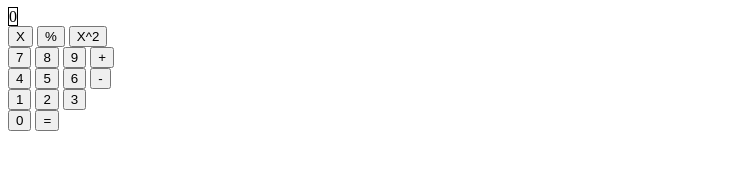
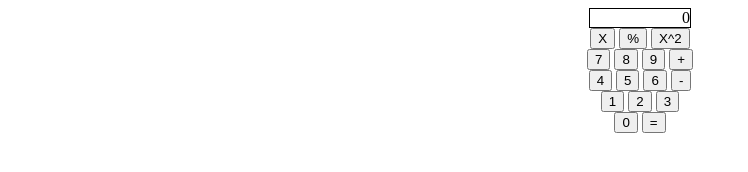
Before and after one commit to Idf8/calculator, a plain HTML site: page index.html in a window 1280 px wide. Shown: the whole page, without its empty margins (0-748 px from the left). Drawn offline with Linux system fonts and the light colour scheme.

Commit message:
Added very basic styling. Wrapper to center buttons and expanded answer box

```diff
--- a/index.html
+++ b/index.html
@@ -7,34 +7,35 @@
     <link rel="stylesheet" href="styles.css">
 </head>
 <body>
-    <div>
-        <span id="answer-box"></span>
+    <div id="wrapper">
+        <div id="answer-div">
+            <label id="answer-box"></label>
         </div>
         <div>
-        <div>
+            <div class="button-row">
                 <button id="times">X</button>
                 <button id="divide">%</button>
                 <button id="squared">X^2</button>
             </div>
-        <div>
+            <div class="button-row">
                 <button id="7">7</button>
                 <button id="8">8</button>
                 <button id="9">9</button>
                 <button id="plus">+</button>
             </div>
-        <div>
+            <div class="button-row">
                 <button id="4">4</button>
                 <button id="5">5</button>
                 <button id="6">6</button>
                 <button id="-">-</button>
             </div>
-        <div>
+            <div class="button-row">
                 <button id="1">1</button>
                 <button id="2">2</button>
                 <button id="3">3</button>
 
             </div>
-        <div>
+            <div class="button-row">
                 <button id="0">0</button>
                 <button id="=">=</button>
 
@@ -43,6 +44,7 @@
 
             </div>
         </div>
+</div>
 </body>
 
 </html>
--- a/styles.css
+++ b/styles.css
@@ -1,5 +1,19 @@
-#answer-box {
-    width: 300px;
+#answer-div {
+    margin: 0 auto;
+    width: 100px;
     border: 1px solid black;
+    text-align: right;
 
 }
+
+#wrapper {
+    margin: 0 auto;
+    text-align: center;
+}
+
+.button-row {
+    justify-items: left;
+}
+.button-row button:hover {
+    background-color: lightgreen;
+}
```
Lines whose indentation alone changed are shown as unchanged.
